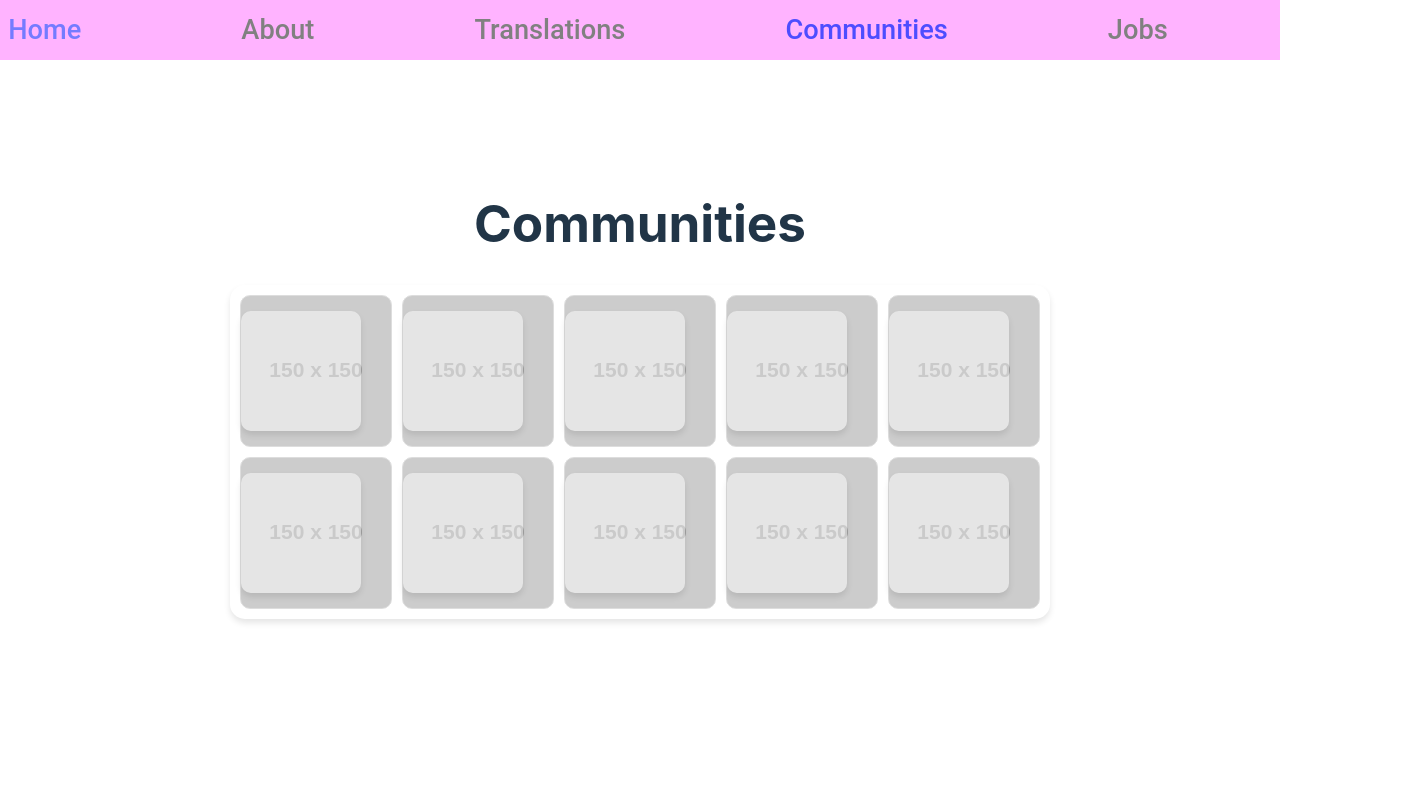
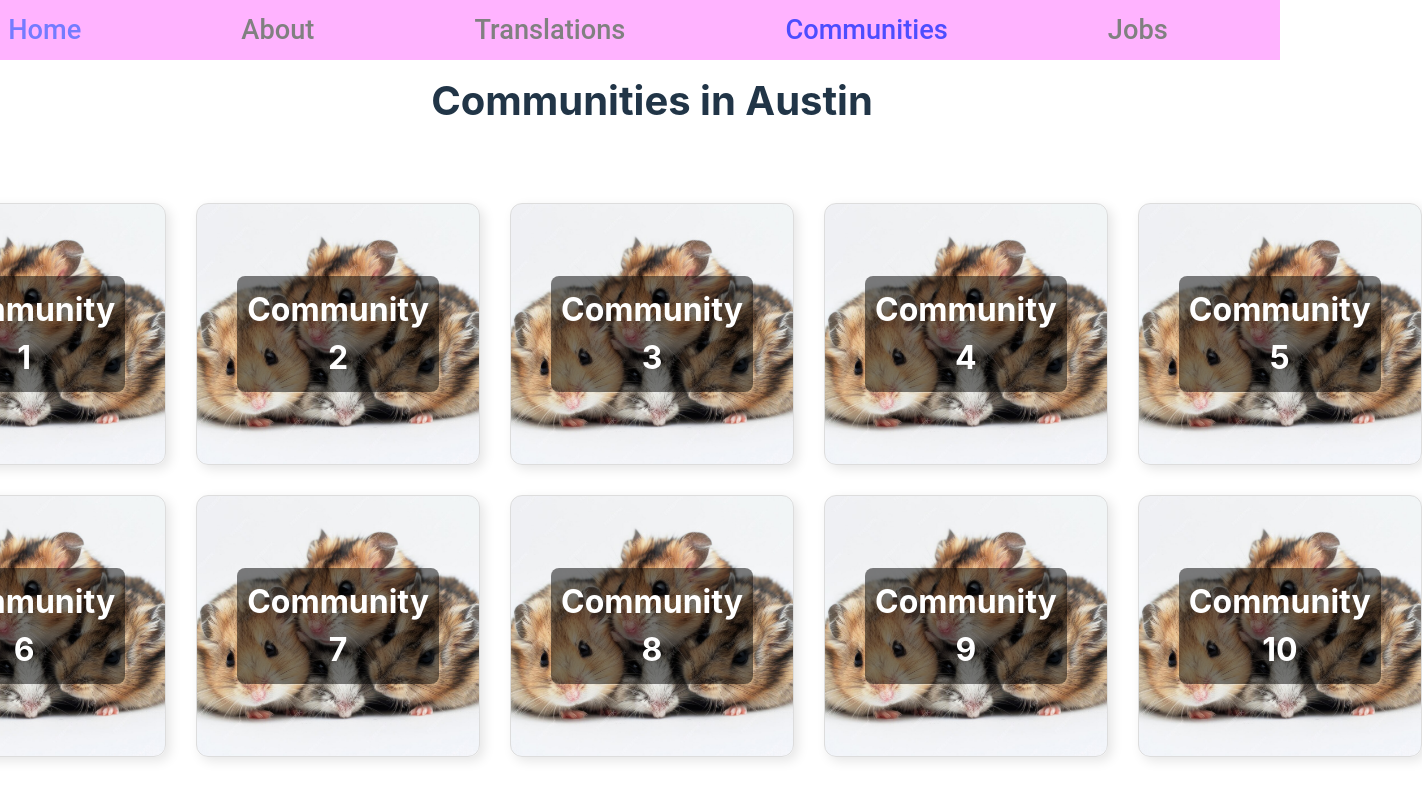
Before and after one commit to TorresEdwin/SpeakATX, a React (Vite) app in the folder frontend/: page /communities in a window 1280 px wide. Shown: the top 800 px of the page, 1422 px wide, since content can reach past the window. Built offline with nearby package versions, Linux system fonts and the light colour scheme.

Commit message:
community pictures

```diff
--- a/frontend/src/pages/communities.jsx
+++ b/frontend/src/pages/communities.jsx
@@ -1,73 +1,62 @@
-// Filename - pages/about.js
+import React from "react";
 
-import React from "react";
-import styled from "styled-components";
-
-// Table styling
-const Table = styled.table`
-    width: 100%;
-    margin: 20px 0;
-    border-radius: 15px; /* Rounds the corners of the table */
-    overflow: hidden; /* Ensures the rounded corners of the table are applied */
-    box-shadow: 0px 4px 6px rgba(0, 0, 0, 0.1); /* Adds subtle shadow */
-    border-collapse: separate; /* Ensures cells don't collapse into each other */
-    border-spacing: 10px; /* Adds space between the cells */
-`;
-
-// Styling for table cells (increased size with background image)
-const TableCell = styled.td`
-    text-align: center;
-    padding: 0; /* Remove padding to ensure image fits the entire cell */
-    border: 1px solid #ddd;
-    width: 150px;
-    height: 150px;
-    border-radius: 10px; /* Rounds the corners of individual cells */
-    background-image: url(${(props) => props.imageUrl}); /* Set the image as background */
-    background-size: cover; /* Ensures the image completely covers the cell */
-    background-position: center; /* Centers the image */
-    background-repeat: no-repeat; /* Prevents the image from repeating */
-`;
-
-// Button style (increased size, but now sits on top of the background image)
-const Button = styled.button`
-    background-color: rgba(255, 255, 255, 0.5); /* Slightly transparent background */
-    border: none;
-    padding: 20px;
-    cursor: pointer;
-    width: 120px; /* Increased width */
-    height: 120px; /* Increased height */
-    display: flex;
-    justify-content: center;
-    align-items: center;
-    box-shadow: 0px 4px 6px rgba(0, 0, 0, 0.1);
-    border-radius: 10px; /* Rounds the corners of the buttons */
-    &:hover {
-        opacity: 0.8; /* Optional: Slight fade on hover */
-    }
-`;
+const services = [
+  { name: "Community 1" },
+  { name: "Community 2" },
+  { name: "Community 3" },
+  { name: "Community 4" },
+  { name: "Community 5" },
+  { name: "Community 6" },
+  { name: "Community 7" },
+  { name: "Community 8" },
+  { name: "Community 9" },
+  { name: "Community 10" },
+];
 
 const CommunitiesPage = () => {
-    return (
-        <div>
-            <h1>Communities</h1>
-            <Table>
-                <tbody>
-                    {[...Array(2)].map((_, rowIndex) => (
-                        <tr key={rowIndex}>
-                            {[...Array(5)].map((_, colIndex) => (
-                                <TableCell
-                                    key={colIndex}
-                                    imageUrl="https://via.placeholder.com/150"  // Use a larger placeholder image
-                                >
-                                    <Button />
-                                </TableCell>
-                            ))}
-                        </tr>
-                    ))}
-                </tbody>
-            </Table>
-        </div>
-    );
+  return (
+    <div style={{ padding: "20px", maxWidth: "1200px", margin: "0 auto", textAlign: "center" }}>
+      <h1 style={{ fontSize: "40px", fontWeight: "bold", marginBottom: "80px" }}>Communities in Austin</h1>
+      <div
+        style={{
+          display: "grid",
+          gap: "30px",
+          gridTemplateColumns: "repeat(5, 1fr)",
+          justifyContent: "center",
+          alignItems: "center"
+        }}
+      >
+        {services.map((service, index) => (
+          <div
+            key={index}
+            style={{
+              border: "1px solid #ddd",
+              borderRadius: "12px",
+              padding: "40px",
+              minHeight: "180px",
+              boxShadow: "4px 4px 12px rgba(0,0,0,0.1)",
+              fontSize: "22px",
+              fontWeight: "bold",
+              display: "flex",
+              justifyContent: "center",
+              alignItems: "center",
+              textAlign: "center",
+              color: "white", /* Ensures text is readable */
+              position: "relative",
+              backgroundImage: "url('/placeholder2.jpg')", /* Sets background image */
+              backgroundSize: "cover", /* Ensures the image covers the cell */
+              backgroundPosition: "center", /* Centers the image */
+              backgroundRepeat: "no-repeat", /* Prevents tiling */
+            }}
+          >
+            <h2 style={{ fontSize: "32px", background: "rgba(0, 0, 0, 0.5)", padding: "10px", borderRadius: "8px" }}>
+              {service.name}
+            </h2>
+          </div>
+        ))}
+      </div>
+    </div>
+  );
 };
 
 export default CommunitiesPage;
```
Also changed, not shown: frontend/public/placeholder2.jpg (added).
